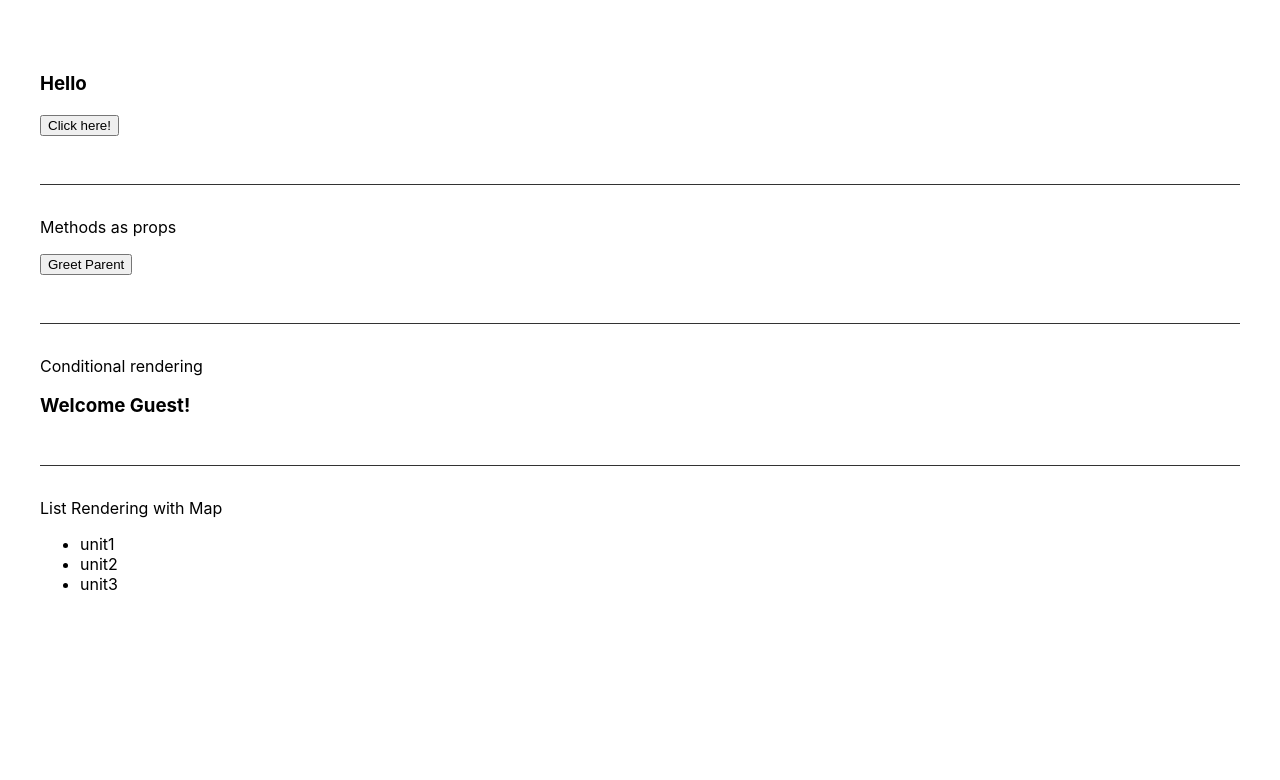
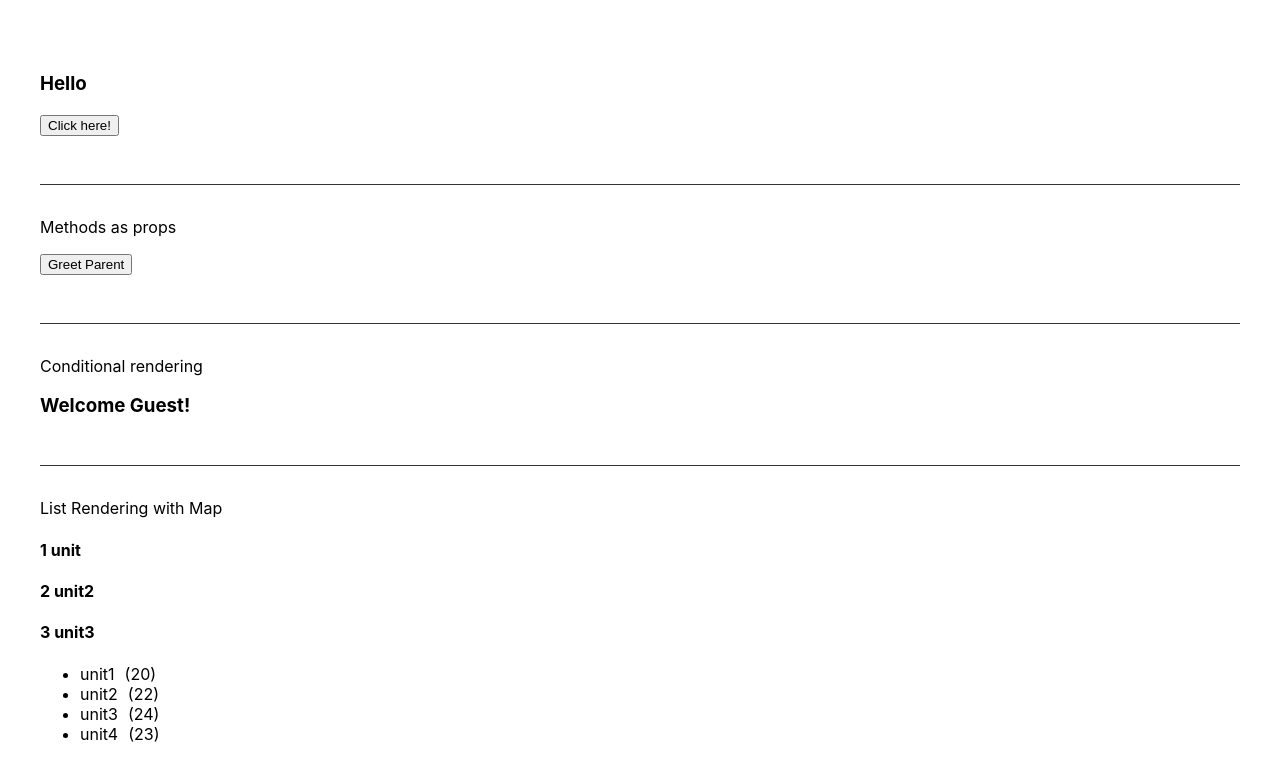
Before and after one commit to Unit-Git/ReactJS-beginner-Codevolution, a React (Create React App) app: page / in a window 1280 px wide. Shown: the top 780 px of the page. Built offline with nearby package versions, Linux system fonts and the light colour scheme.

Commit message:
index as key

```diff
--- a/src/components/NameList.jsx
+++ b/src/components/NameList.jsx
@@ -1,11 +1,43 @@
 import React, { Fragment } from 'react';
+import Unit from './Unit';
 
 function NameList() {
-	const names = ['unit1', 'unit2', 'unit3'];
-	const namelist = names.map((name) => <li>{name}</li>);
+	const names = ['unit', 'unit2', 'unit3'];
+
+	const units = [
+		{
+			id: 1,
+			name: 'unit1',
+			age: 20,
+		},
+		{
+			id: 2,
+			name: 'unit2',
+			age: 22,
+		},
+		{
+			id: 3,
+			name: 'unit3',
+			age: 24,
+		},
+		{
+			id: 4,
+			name: 'unit4',
+			age: 23,
+		},
+	];
+
+	const nameslist = names.map((name, index) => (
+		<h4 key={index}>
+			{index + 1} {name}
+		</h4>
+	));
+	const unitList = units.map((unit) => <Unit key={unit.id} unit={unit} />);
+
 	return (
 		<Fragment>
-			<ul>{namelist}</ul>
+			<div>{nameslist}</div>
+			<ul>{unitList}</ul>
 		</Fragment>
 	);
 }
--- /dev/null
+++ b/src/components/Unit.jsx
@@ -0,0 +1,16 @@
+import React, { Fragment } from 'react';
+
+function Unit(props) {
+	const { unit } = props;
+
+	return (
+		<Fragment>
+			<li>
+				<span>{unit.name}</span>
+				<span style={{ marginLeft: '10px' }}>({unit.age})</span>
+			</li>
+		</Fragment>
+	);
+}
+
+export default Unit;
```
